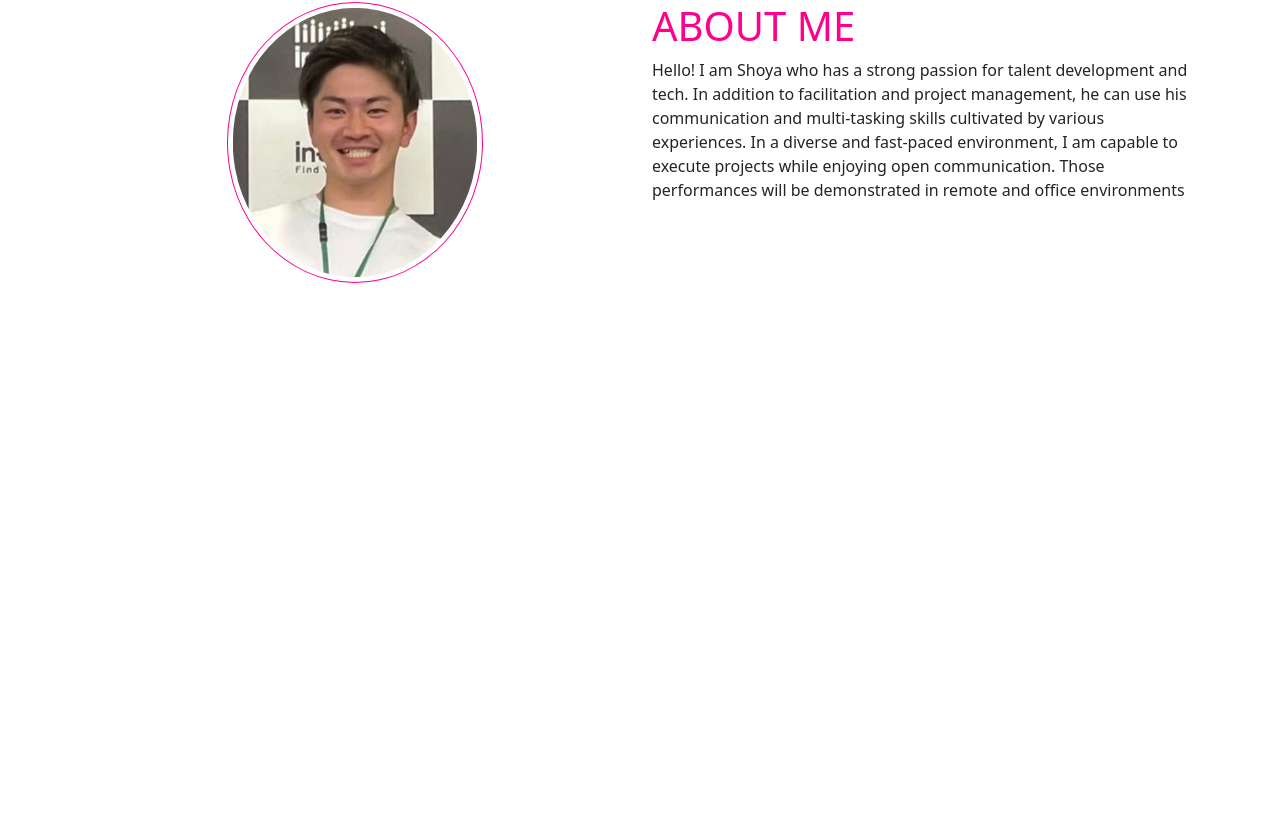
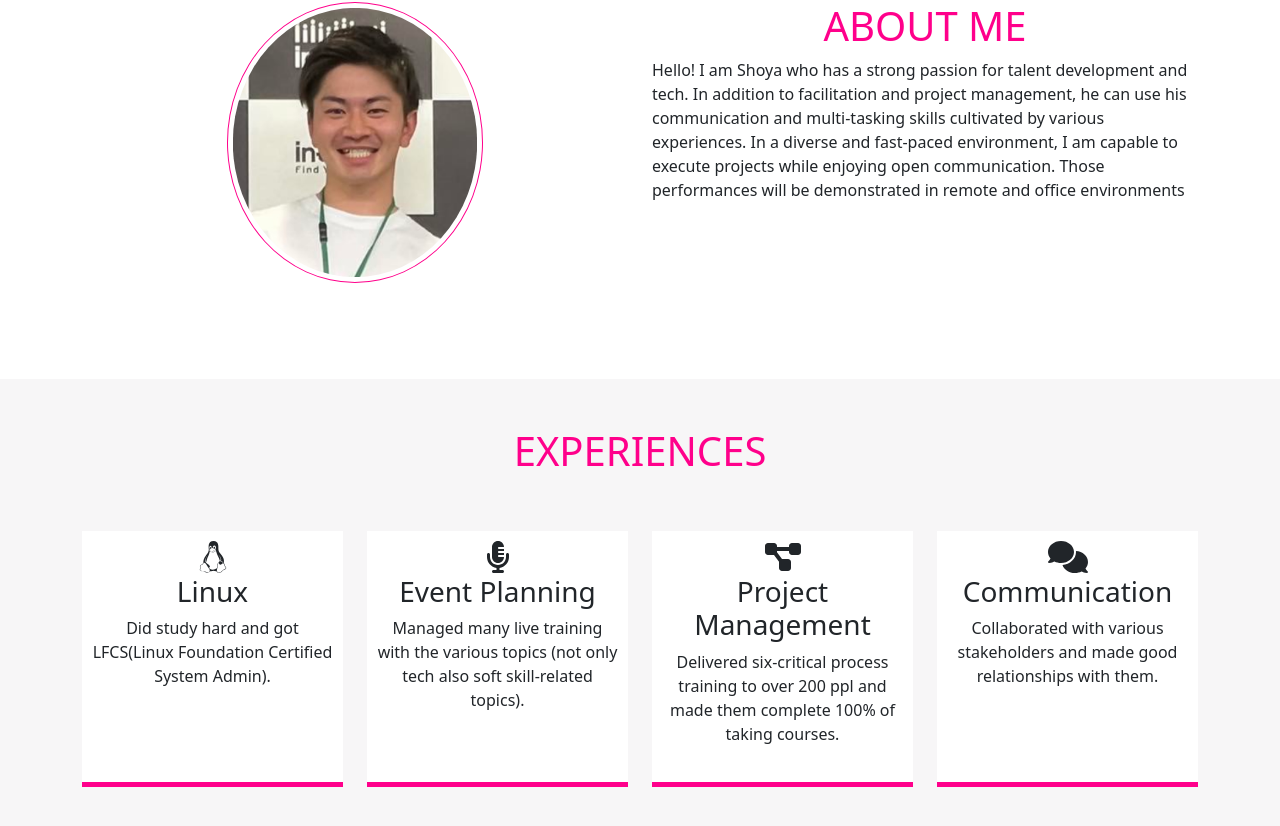
Before and after one commit to shoyalax0703/2022-Portfolio, a React (Create React App) app: page / in a window 1280 px wide. Shown: the part 866-1692 px from the top of the page. Before the commit the page ends 1245 px from the top, so only its background shows below. Built offline with nearby package versions, Linux system fonts and the light colour scheme.

Commit message:
Experience completed

```diff
--- a/package.json
+++ b/package.json
@@ -4,6 +4,7 @@
   "private": true,
   "dependencies": {
     "@fortawesome/fontawesome-svg-core": "^6.1.1",
+    "@fortawesome/free-brands-svg-icons": "^6.1.1",
     "@fortawesome/free-solid-svg-icons": "^6.1.1",
     "@fortawesome/react-fontawesome": "^0.1.18",
     "@testing-library/jest-dom": "^5.16.4",
--- a/src/App.css
+++ b/src/App.css
@@ -158,4 +158,26 @@ border-radius: 0;
 .about-header{
   color: var(--primary-pink);
   text-transform: uppercase;
+  text-align: center;
 }
+
+/**********Experience**********/
+
+.experience{
+  text-align: center;
+  padding-bottom: 2rem;
+  background-color: #f7f6f7;
+}
+
+.experience h1{
+  color: #ff008b;
+  text-transform: uppercase;
+}
+
+.experience .box{
+height: 16rem;
+border-bottom: 0.3125rem solid  var(--primary-pink);
+padding: 0.625rem;
+margin-bottom: 1.875rem;
+background: var(--primary-white);
+}
--- a/src/App.js
+++ b/src/App.js
@@ -3,12 +3,16 @@ import "bootstrap/dist/css/bootstrap.min.css";
 import Navbar from "./components/Navbar";
 import Header from "./components/Header";
 import AboutMe from "./components/AboutMe";
+import Experience from "./components/Experience";
+
+
 function App() {
   return (
     <>
       <Navbar />
       <Header />
       <AboutMe/>
+      <Experience/>
     </>
   );
 }
--- /dev/null
+++ b/src/components/Experience.js
@@ -0,0 +1,66 @@
+import React from "react";
+import { FontAwesomeIcon } from "@fortawesome/react-fontawesome";
+import { faLinux } from "@fortawesome/free-brands-svg-icons";
+import { faComments, faDiagramProject, faMicrophoneLines } from "@fortawesome/free-solid-svg-icons";
+
+const Experience = () => {
+  return (
+    <div className="experience">
+      <h1 className="py-5"> experiences</h1>
+        <div className="container">
+          <div className="row">
+            <div className="col-md-3 col-sm-6">
+              <div className="box">
+                <div className="circle">
+                  <FontAwesomeIcon icon={faLinux} size="2x" />
+                </div>
+                <h3>Linux</h3>
+                <p>
+                  Did study hard and got LFCS(Linux Foundation Certified System
+                  Admin).
+                </p>
+              </div>
+            </div>
+            <div className="col-md-3 col-sm-6">
+              <div className="box">
+              <div className="circle">
+                  <FontAwesomeIcon icon={faMicrophoneLines} size="2x" />
+                </div>
+                <h3>Event Planning</h3>
+                <p>
+                  Managed many live training with the various topics (not only
+                  tech also soft skill-related topics).
+                </p>
+              </div>
+            </div>
+            <div className="col-md-3 col-sm-6">
+              <div className="box">
+              <div className="circle">
+                  <FontAwesomeIcon icon={faDiagramProject} size="2x" />
+                </div>
+                <h3>Project Management</h3>
+                <p>
+                  Delivered six-critical process training to over 200 ppl and
+                  made them complete 100% of taking courses.
+                </p>
+              </div>
+            </div>
+            <div className="col-md-3 col-sm-6">
+              <div className="box">
+              <div className="circle">
+                  <FontAwesomeIcon icon={faComments} size="2x" />
+                </div>
+                <h3>Communication</h3>
+                <p>
+                  Collaborated with various stakeholders and made good
+                  relationships with them.
+                </p>
+              </div>
+            </div>
+          </div>
+        </div>
+      </div>
+  );
+};
+
+export default Experience;
--- a/src/components/Header.js
+++ b/src/components/Header.js
@@ -19,6 +19,7 @@ const Header = () => {
           loop
         />
         <a href="#" className="btn-main-offer">contact me</a>
+        <p className="card-caption-url"><a class="url-link" href="https://github.com/shoyalax0703" target="_blank">Github</a></p>
       </div>
     </div>
   );
--- a/src/components/Navbar.js
+++ b/src/components/Navbar.js
@@ -37,7 +37,7 @@ const Navbar = () => {
             </li>
             <li className="nav-item">
               <a className="nav-link" href="#">
-                my project
+                experiences
               </a>
             </li>
             <li className="nav-item">
```
Also changed, not shown: 1 other file (tests, documents, lock files or other folders).
